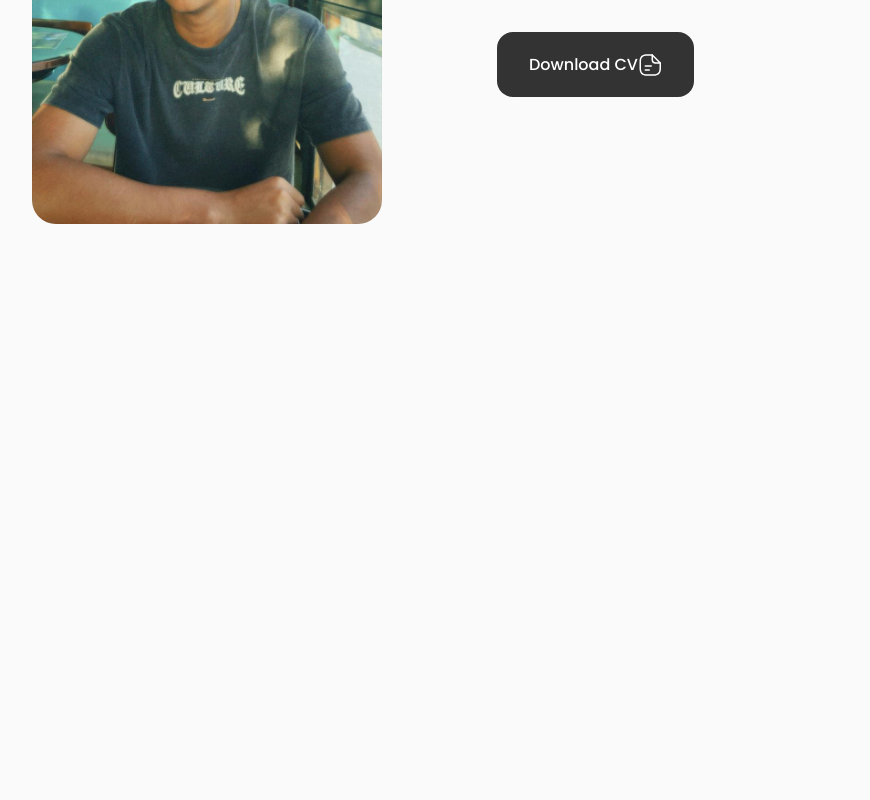
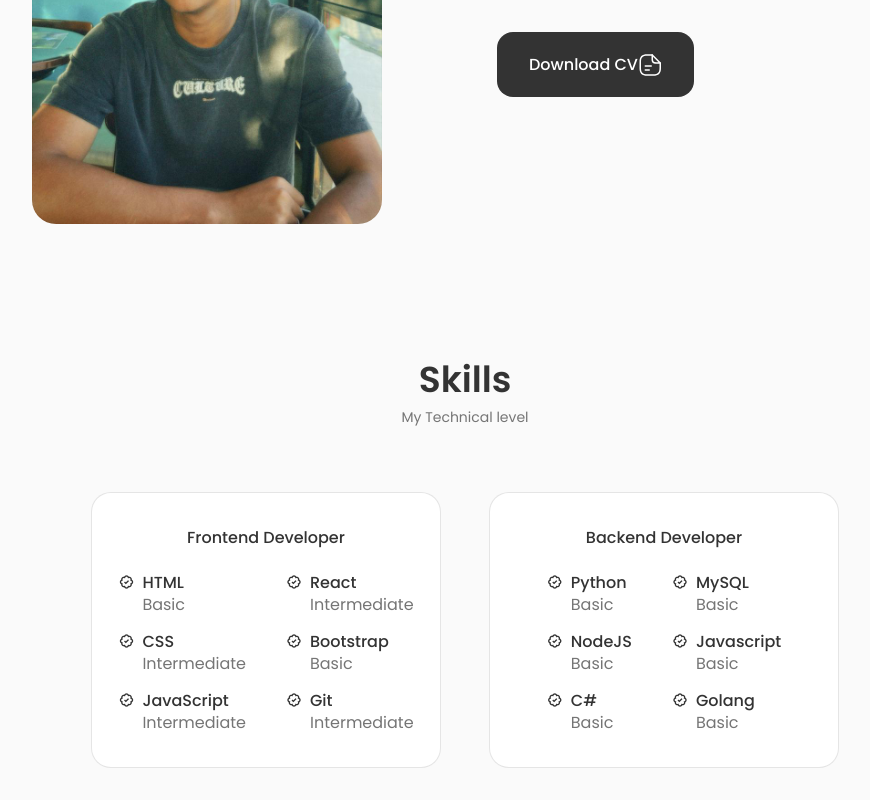
Before and after one commit to DEVLevid/my-portfolio, a React (Create React App) app: page / in a window 1280 px wide. Shown: the part 1177-1977 px from the top of the page, without its empty margins (175-1045 px from the left). Before the commit the page ends 1433 px from the top, so only its background shows below. Built offline with nearby package versions, Linux system fonts and the light colour scheme.

Commit message:
feat: create skills section component

```diff
--- a/src/App.js
+++ b/src/App.js
@@ -1,16 +1,18 @@
-import './App.css';
-import Header from './components/header/header';
-import Home from './components/home/home';
-import About from './components/about/About';
+import "./App.css";
+import Header from "./components/header/header";
+import Home from "./components/home/home";
+import About from "./components/about/About";
+import Skills from "./components/skills/skills";
 
 function App() {
   return (
     <>
-    <Header/>
-    <main className='main'>
-      <Home/>
-      <About/>
-    </main>
+      <Header />
+      <main className="main">
+        <Home />
+        <About />
+        <Skills />
+      </main>
     </>
   );
 }
--- /dev/null
+++ b/src/components/skills/backend.jsx
@@ -0,0 +1,67 @@
+import React from "react";
+import "./skills.css";
+
+const Backend = () => {
+  return (
+    <div>
+      <div className="skills_content">
+        <h3 className="skills_title">Backend Developer</h3>
+
+        <div className="skills_box">
+          <div className="skills_group">
+            <div className="skills_data">
+              <i class="bx bx-badge-check"></i>
+              <div>
+                <h3 className="skills_name">Python</h3>
+                <span className="skills_level">Basic</span>
+              </div>
+            </div>
+
+            <div className="skills_data">
+              <i class="bx bx-badge-check"></i>
+              <div>
+                <h3 className="skills_name">NodeJS</h3>
+                <span className="skills_level">Basic</span>
+              </div>
+            </div>
+
+            <div className="skills_data">
+              <i class="bx bx-badge-check"></i>
+              <div>
+                <h3 className="skills_name">C#</h3>
+                <span className="skills_level">Basic</span>
+              </div>
+            </div>
+          </div>
+          <div className="skills_group">
+            <div className="skills_data">
+              <i class="bx bx-badge-check"></i>
+              <div>
+                <h3 className="skills_name">MySQL</h3>
+                <span className="skills_level">Basic</span>
+              </div>
+            </div>
+
+            <div className="skills_data">
+              <i class="bx bx-badge-check"></i>
+              <div>
+                <h3 className="skills_name">Javascript</h3>
+                <span className="skills_level">Basic</span>
+              </div>
+            </div>
+
+            <div className="skills_data">
+              <i class="bx bx-badge-check"></i>
+              <div>
+                <h3 className="skills_name">Golang</h3>
+                <span className="skills_level">Basic</span>
+              </div>
+            </div>
+          </div>
+        </div>
+      </div>
+    </div>
+  );
+};
+
+export default Backend;
--- /dev/null
+++ b/src/components/skills/frontend.jsx
@@ -0,0 +1,68 @@
+import React from "react";
+import "./skills.css";
+
+const Frontend = () => {
+  return (
+    <div>
+      <div className="skills_content">
+        <h3 className="skills_title">Frontend Developer</h3>
+
+        <div className="skills_box">
+          <div className="skills_group">
+            <div className="skills_data">
+              <i class="bx bx-badge-check"></i>
+              <div>
+                <h3 className="skills_name">HTML</h3>
+                <span className="skills_level">Basic</span>
+              </div>
+            </div>
+
+            <div className="skills_data">
+              <i class="bx bx-badge-check"></i>
+              <div>
+                <h3 className="skills_name">CSS</h3>
+                <span className="skills_level">Intermediate</span>
+              </div>
+            </div>
+
+            <div className="skills_data">
+              <i class="bx bx-badge-check"></i>
+              <div>
+                <h3 className="skills_name">JavaScript</h3>
+                <span className="skills_level">Intermediate</span>
+              </div>
+            </div>
+          </div>
+
+          <div className="skills_group">
+            <div className="skills_data">
+              <i class="bx bx-badge-check"></i>
+              <div>
+                <h3 className="skills_name">React</h3>
+                <span className="skills_level">Intermediate</span>
+              </div>
+            </div>
+
+            <div className="skills_data">
+              <i class="bx bx-badge-check"></i>
+              <div>
+                <h3 className="skills_name">Bootstrap</h3>
+                <span className="skills_level">Basic</span>
+              </div>
+            </div>
+
+            <div className="skills_data">
+              <i class="bx bx-badge-check"></i>
+              <div>
+                <h3 className="skills_name">Git</h3>
+                <span className="skills_level">Intermediate</span>
+              </div>
+            </div>
+          </div>
+        </div>
+      </div>
+    </div>
+  );
+};
+
+export default Frontend;
--- /dev/null
+++ b/src/components/skills/skills.css
@@ -0,0 +1,74 @@
+.skills_container {
+  grid-template-columns: repeat(2, 350px);
+  column-gap: 3rem;
+  justify-content: center;
+}
+
+.skills_content {
+  background-color: var(--container-color);
+  border: 1px solid rgba(0, 0, 0, 0.1);
+  padding: 2rem 4rem;
+  border-radius: 1.25rem;
+}
+
+.skills_title {
+  font-size: var(--container-color);
+  font-weight: var(--font-medium);
+  text-align: center;
+  margin-bottom: var(--mb-1-5);
+}
+
+.skills_box {
+  display: flex;
+  justify-content: center;
+  column-gap: 2.5rem;
+}
+
+.skills_group {
+  display: grid;
+  align-items: flex-start;
+  row-gap: 1rem;
+}
+
+.skills_data {
+  display: flex;
+  column-gap: 0.5rem;
+}
+
+.skills .bx-badge-check {
+  font-size: 1rem;
+  color: var(--title-color);
+}
+
+.skills_name {
+  font-size: var(--normal-font-size);
+  font-weight: var(--font-medium);
+  line-height: 18px;
+}
+
+@media screen and (max-width: 992px) {
+    .skills_container {
+        grid-template-columns: max-content;
+        row-gap: 2rem;
+    }
+}
+
+@media screen and (max-width: 576px) {
+    .skills_container {
+        grid-template-columns: 1fr;
+    }
+
+    .skills_content {
+        padding: 1.5rem;
+    }
+}
+
+@media screen and (max-width: 350px) {
+    .skills_box {
+        column-gap: 1.25rem;
+    }
+
+    .skills_name {
+        font-size: var(--small-font-size);
+    }
+}
--- /dev/null
+++ b/src/components/skills/skills.jsx
@@ -0,0 +1,20 @@
+import React from "react";
+import Frontend from "./frontend";
+import Backend from "./backend";
+import "./skills.css";
+
+const Skills = () => {
+  return (
+    <section className="skills section" id="skills">
+      <h2 className="section_title">Skills</h2>
+      <span className="section_subtitle">My Technical level</span>
+
+      <div className="skills_container container grid">
+        <Frontend />
+        <Backend />
+      </div>
+    </section>
+  );
+};
+
+export default Skills;
```
